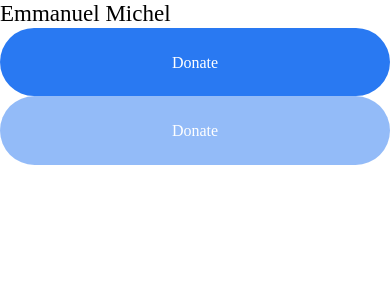
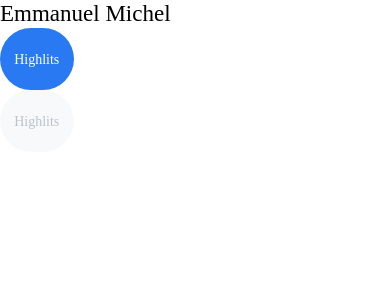
Before and after one commit to claytonseraphin/Donation-App, a React Native app in the folder DonationApp/: screen / in a window 390 px wide. Shown: the top 300 px of the page. Built offline with nearby package versions, Linux system fonts and the light colour scheme.

Commit message:
Created Tab Component and Style

```diff
--- /dev/null
+++ b/DonationApp/components/Tab/Tab.js
@@ -0,0 +1,42 @@
+import React, {useRef, useState} from 'react';
+import {Pressable, Text} from 'react-native';
+import PropTypes from 'prop-types';
+import style from './style';
+import {horizontalScale} from '../../assets/styles/scaling';
+
+const Tab = props => {
+  const [width, setWidth] = useState(0);
+  const textRef = useRef(null);
+  const paddingHorizontal = 33;
+  const tabWidth = {
+    width: horizontalScale(paddingHorizontal * 2 + width),
+  };
+  return (
+    <Pressable
+      disabled={props.isInactive}
+      style={[style.tab, props.isInactive && style.inactiveTab, tabWidth]}
+      onPress={() => props.onPress()}>
+      <Text
+        onTextLayout={event => {
+          setWidth(event.nativeEvent.lines[0].width);
+        }}
+        ref={textRef}
+        style={[style.title, props.isInactive && style.InactiveTitle]}>
+        {props.title}
+      </Text>
+    </Pressable>
+  );
+};
+
+Tab.default = {
+  isInactive: false,
+  onPress: () => {},
+};
+
+Tab.propTypes = {
+  title: PropTypes.string.isRequired,
+  isInactive: PropTypes.bool,
+  onPress: PropTypes.func,
+};
+
+export default Tab;
--- /dev/null
+++ b/DonationApp/components/Tab/style.js
@@ -0,0 +1,32 @@
+import {StyleSheet} from 'react-native';
+import {getFontFamily} from '../../assets/fonts/helper';
+import {
+  horizontalScale,
+  scaleFontSize,
+  verticalScale,
+} from '../../assets/styles/scaling';
+
+const style = StyleSheet.create({
+  tab: {
+    backgroundColor: '#2979F2',
+    height: verticalScale(50),
+    justifyContent: 'center',
+    borderRadius: horizontalScale(50),
+  },
+  inactiveTab: {
+    backgroundColor: '#F3F5F9',
+    opacity: 0.5,
+  },
+  InactiveTitle: {
+    color: '#79869F',
+  },
+  title: {
+    fontFamily: getFontFamily('Inter', '500'),
+    fontSize: scaleFontSize(14),
+    lineHeight: scaleFontSize(17),
+    color: '#FFFFFF',
+    textAlign: 'center',
+  },
+});
+
+export default style;
--- a/DonationApp/screens/Home/Home.js
+++ b/DonationApp/screens/Home/Home.js
@@ -4,18 +4,14 @@
 import globalStyle from '../../assets/styles/globalStyle';
 import Header from '../../components/Header/Header';
 import Button from '../../components/Button/Button';
+import Tab from '../../components/Tab/Tab';
 
 const Home = () => {
   return (
     <SafeAreaView style={[globalStyle.backgroundWhite, globalStyle.flex]}>
       <Header title={'Emmanuel Michel'} type={1} />
-      <Button
-        title={'Donate'}
-        onPress={() => {
-          console.log('you just pressed me!');
-        }}
-      />
-      <Button title={'Donate'} isDisabled={true} />
+      <Tab title={'Highlits'} />
+      <Tab title={'Highlits'} isInactive={true} />
     </SafeAreaView>
   );
 };
```
